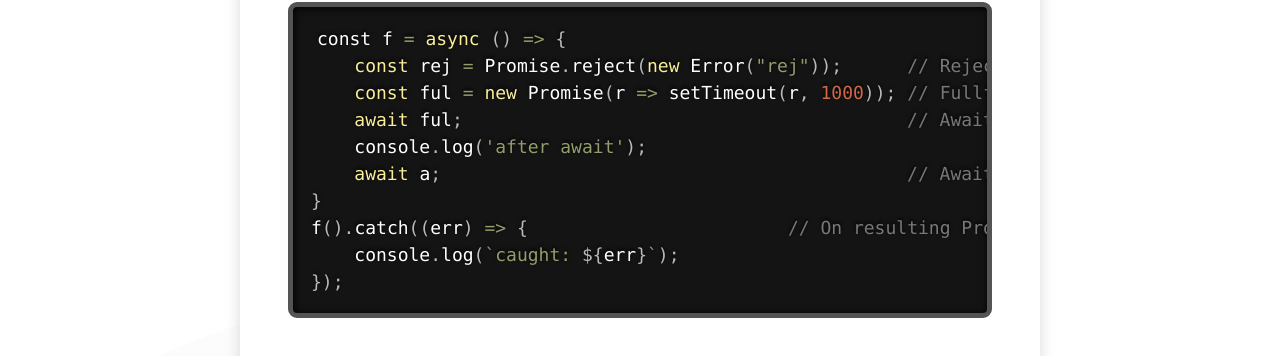
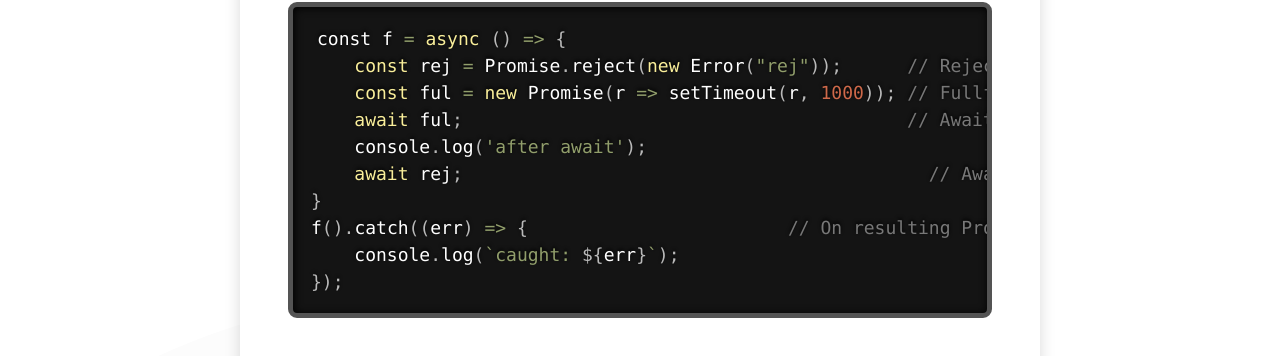
Before and after one commit to jpatri/ccisel.github.io, a Jekyll site: the page built from _posts/2020-10-30-felix-js-known-behavior-or-specification.md, in a window 1280 px wide. Shown: the part 394-750 px from the top of the page. Built offline with Jekyll 4.4.1, drawn with Linux system fonts in a browser that asks for light colours.

Commit message:
Fix error on listing using absent variable a rather than rej

```diff
--- a/_posts/2020-10-30-felix-js-known-behavior-or-specification.md
+++ b/_posts/2020-10-30-felix-js-known-behavior-or-specification.md
@@ -27,7 +27,7 @@ const f = async () => {
     const ful = new Promise(r => setTimeout(r, 1000)); // Fullfiled after 1000 ms
     await ful;                                         // Await for ful completion
     console.log('after await');
-    await a;                                           // Await for rej completion
+    await rej;                                           // Await for rej completion
 }
 f().catch((err) => {                        // On resulting Promise rejection then...
     console.log(`caught: ${err}`);
```
Also changed, not shown: images/ccisel2.jpg (added), images/ccisel3.jpg (added).
